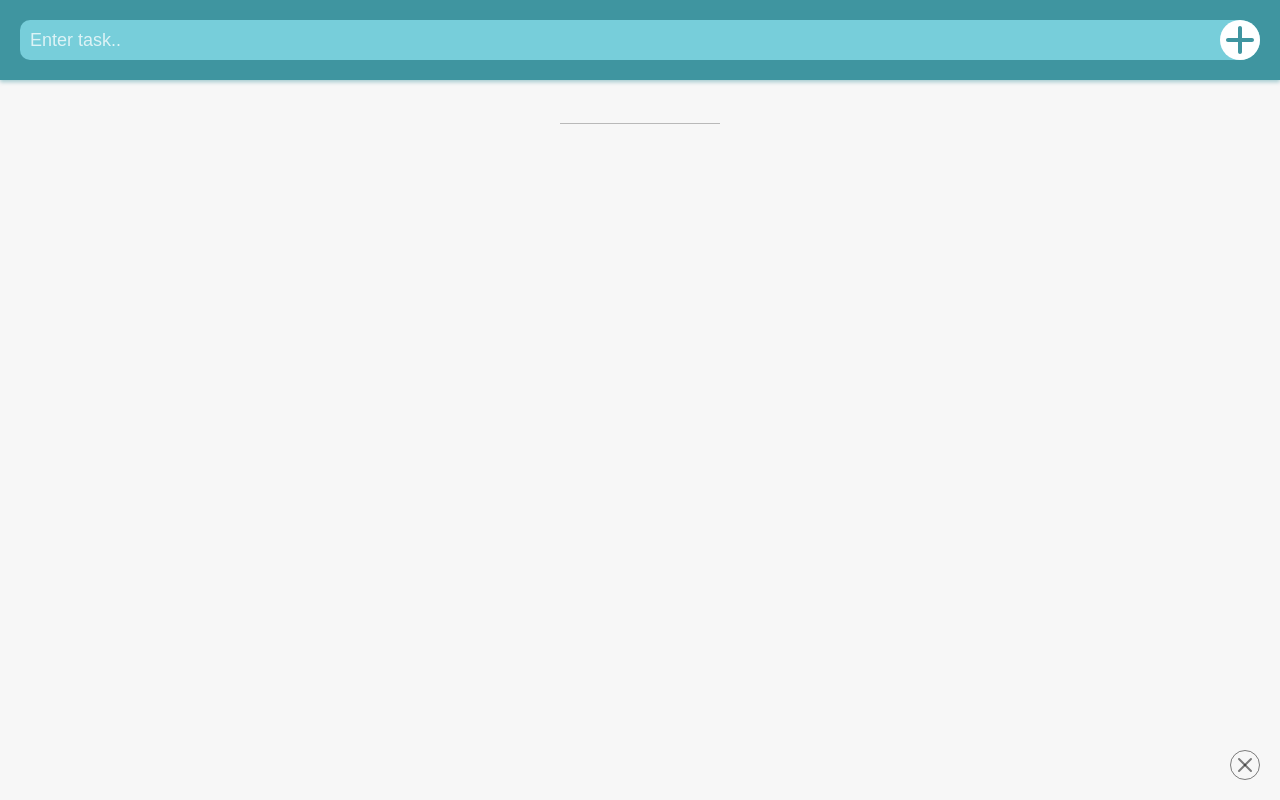
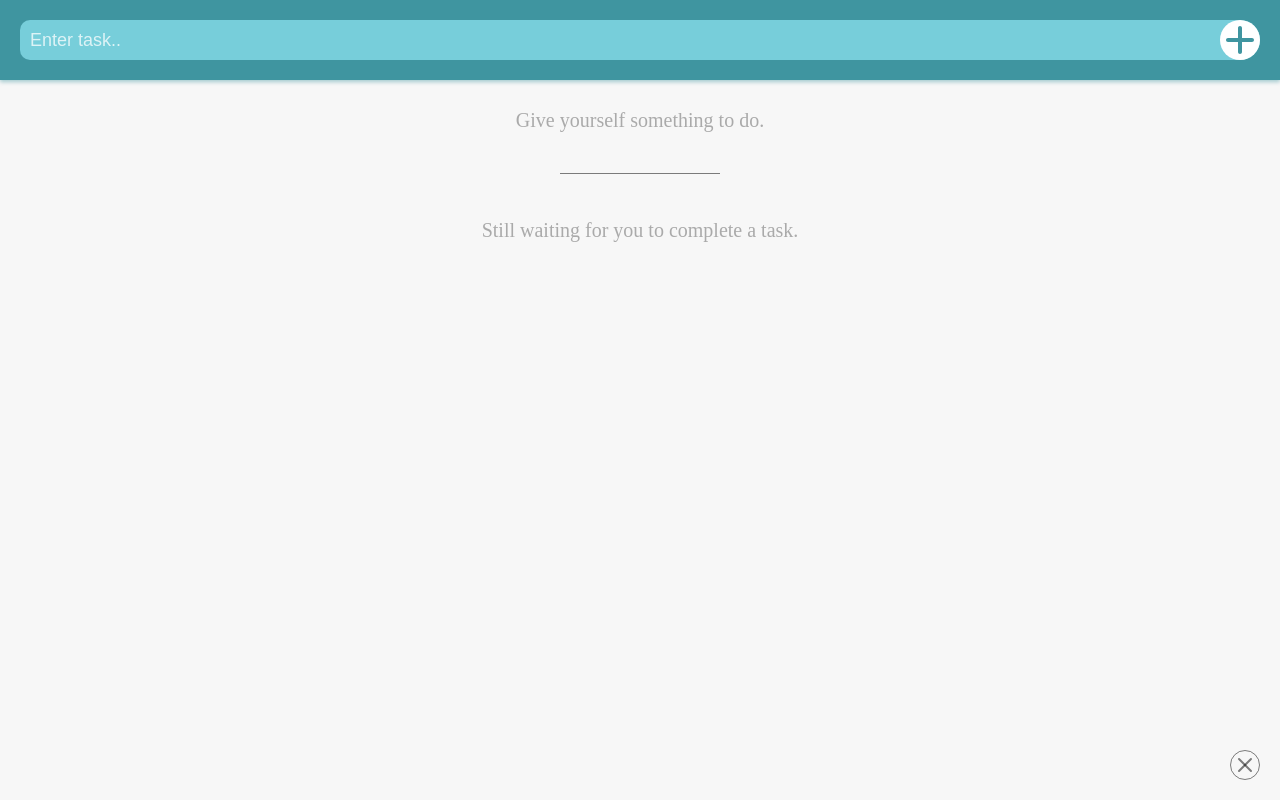
Before and after one commit to nolbuzanis/Todo-Web-App, a plain HTML site: page index.html in a window 1280 px wide. Drawn offline with Linux system fonts and the light colour scheme.

Commit message:
Added statements if either list is empty

```diff
--- a/css/main.css
+++ b/css/main.css
@@ -154,7 +154,6 @@ button.completeButton svg{
 }
 
 ul#completed {
-    opacity: 0.5;
     padding-top: 60px;
     position: relative;
 }
@@ -168,5 +167,20 @@ ul#completed::before {
     left: 50%;
     top: 43px;
     margin: 0 0 0 -80px;
+}
 
+ul#todo:empty:after {
+    content: 'Give yourself something to do.';
 }
+ul#completed:empty:after {
+    content: 'Still waiting for you to complete a task.';
+}
+
+ul:after {
+    display: block;
+    text-align: center;
+    width: 100%;
+    margin-top: 30px;
+    font-size: 20px;
+    color: #aaa;
+}
--- a/index.html
+++ b/index.html
@@ -16,24 +16,8 @@
                 <svg height="32px" id="Layer_1" style="enable-background:new 0 0 32 32;" version="1.1" viewBox="0 0 32 32" width="32px" xml:space="preserve" xmlns="http://www.w3.org/2000/svg" xmlns:xlink="http://www.w3.org/1999/xlink"><path d="M28,14H18V4c0-1.104-0.896-2-2-2s-2,0.896-2,2v10H4c-1.104,0-2,0.896-2,2s0.896,2,2,2h10v10c0,1.104,0.896,2,2,2  s2-0.896,2-2V18h10c1.104,0,2-0.896,2-2S29.104,14,28,14z"/></svg>
         </button>
     </header>
-        <ul id="todo">
-            <!-- List item
-            <li>
-                Some Text
-                <div class="buttons">
-                <button class="complete">
-                        <svg fill="none" height="24" stroke="#000" stroke-linecap="round" stroke-linejoin="round" stroke-width="2" viewBox="0 0 24 24" width="24" xmlns="http://www.w3.org/2000/svg"><polyline points="20 6 9 17 4 12"/></svg>
-                </button>
-                <button class="delete">
-                        <svg fill="none" height="24" stroke="#000" stroke-linecap="round" stroke-linejoin="round" stroke-width="2" viewBox="0 0 24 24" width="24" xmlns="http://www.w3.org/2000/svg"><line x1="18" x2="6" y1="6" y2="18"/><line x1="6" x2="18" y1="6" y2="18"/></svg>
-                </button>
-            </div>
-            </li>
-        -->
-        </ul>
-
-        <ul id="completed">
-        </ul>
+        <ul id="todo"></ul>
+        <ul id="completed"></ul>
         <button id="deleteAll" class="delete" title="Clear All Todos">
                 <svg fill="none" height="24" stroke="#000" stroke-linecap="round" stroke-linejoin="round" stroke-width="2" viewBox="0 0 24 24" width="24" xmlns="http://www.w3.org/2000/svg"><line x1="18" x2="6" y1="6" y2="18"/><line x1="6" x2="18" y1="6" y2="18"/></svg>
         </button>
--- a/js/main.js
+++ b/js/main.js
@@ -1,3 +1,9 @@
+// Object to store data from html so the data does not get erased upon reload/ reboot
+data = {
+    todo: [],
+    completed: []
+}
+
 // SVG Code for todo buttons
 var completeSVG = '<svg fill="none" height="24" stroke="#000" stroke-linecap="round" stroke-linejoin="round" stroke-width="2" viewBox="0 0 24 24" width="24" xmlns="http://www.w3.org/2000/svg"><polyline points="20 6 9 17 4 12"/></svg>';
 var deleteSVG = '<svg fill="none" height="24" stroke="#000" stroke-linecap="round" stroke-linejoin="round" stroke-width="2" viewBox="0 0 24 24" width="24" xmlns="http://www.w3.org/2000/svg"><line x1="18" x2="6" y1="6" y2="18"/><line x1="6" x2="18" y1="6" y2="18"/></svg>';
```
